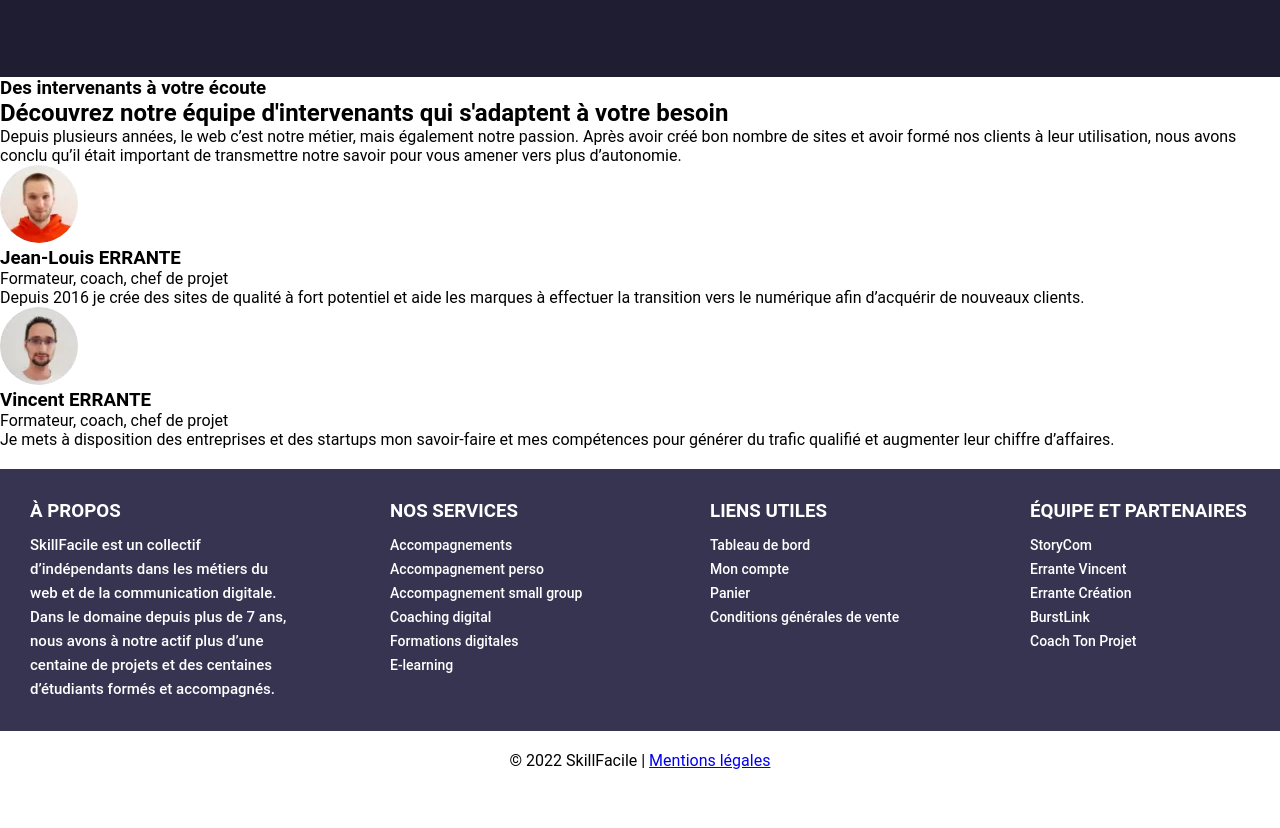
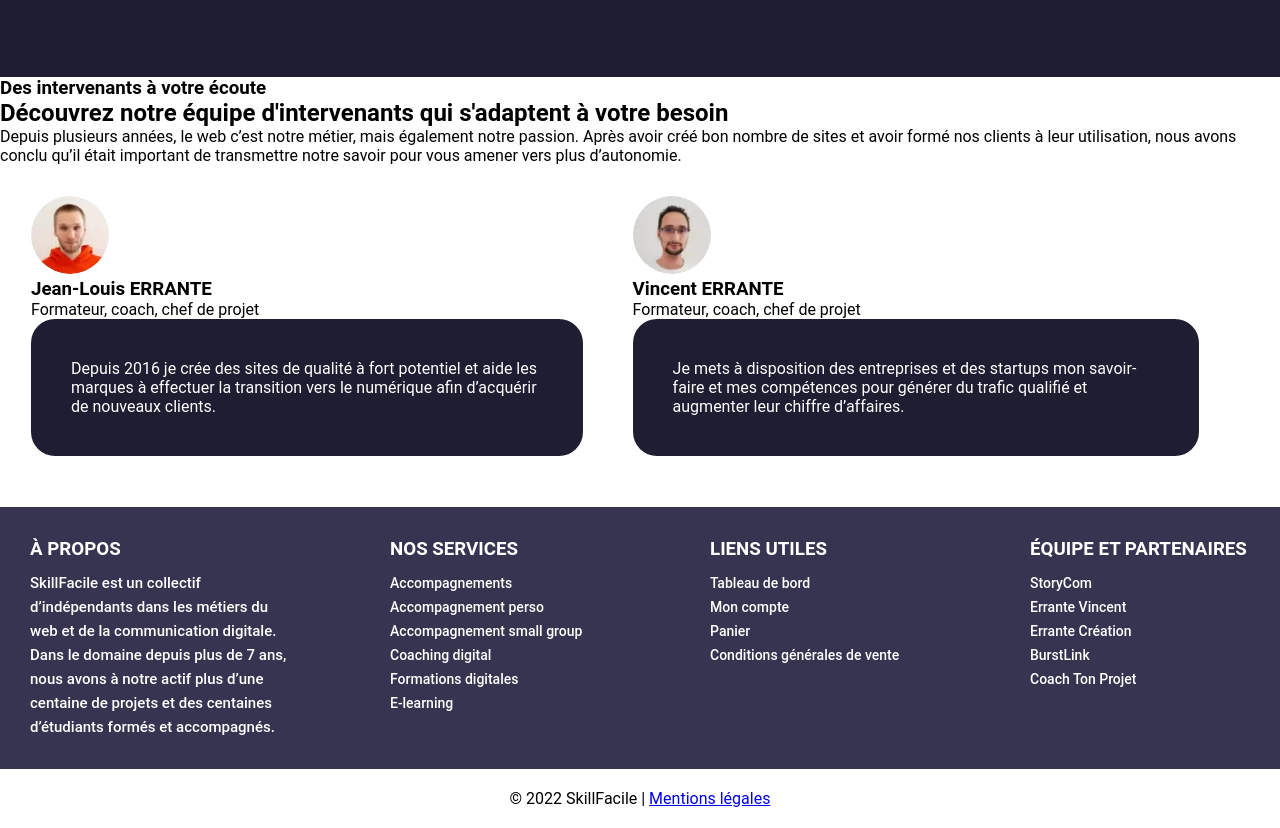
Before and after one commit to MaxCordiau/La_Platforme_HTML-CSS_EXO4, a plain HTML site: page index.html in a window 1280 px wide. Shown: the part 797-1625 px from the top of the page. Before the commit the page ends 1587 px from the top, so only its background shows below. Drawn offline with nearby package versions, Linux system fonts and the light colour scheme.

Commit message:
Fin de session

```diff
--- a/index.html
+++ b/index.html
@@ -91,19 +91,19 @@
             </div>
         </section>
         <!-- Section 3 -->
-        <section>
+        <section id="S3">
             <div>
                 <article>
                     <h1>Des intervenants à votre écoute</h1>
                     <h2>Découvrez notre équipe d'intervenants qui s'adaptent à votre besoin</h2>
                     <p>Depuis plusieurs années, le web c’est notre métier, mais également notre passion. Après avoir créé bon nombre de sites et avoir formé nos clients à leur utilisation, nous avons conclu qu’il était important de transmettre notre savoir pour vous amener vers plus d’autonomie.</p>
                 </article>
-                <div>
+                <div id="S3div">
                     <article>
                         <img src="img/JL.png" alt="JL">
                         <h3>Jean-Louis ERRANTE</h3>
                         <p>Formateur, coach, chef de projet</p>
-                        <div class="S2p">
+                        <div class="S3p">
                             <p>Depuis 2016 je crée des sites de qualité à fort potentiel et aide les marques à effectuer la transition vers le numérique afin d’acquérir de nouveaux clients.</p>
                         </div>
                     </article>
@@ -111,7 +111,7 @@
                         <img src="img/Vincent.png" alt="Vincent">
                         <h3>Vincent ERRANTE</h3>
                         <p>Formateur, coach, chef de projet</p>
-                        <div class="S2p">
+                        <div class="S3p">
                             <p>Je mets à disposition des entreprises et des startups mon savoir-faire et mes compétences pour générer du trafic qualifié et augmenter leur chiffre d’affaires.</p>
                         </div>
                     </article>
--- a/style.css
+++ b/style.css
@@ -267,11 +267,26 @@ nav ul li ul:hover{
     max-width: 100%;
     margin-right: -53px;
 }
+/* Section 3 */
+#S3div{
+    display: grid;
+}
+#S3div{
+    grid-template-columns: repeat(2,1fr);
+    padding: 31px;
+    display: flex;
+    justify-content: space-between;
+}
+#S3div article{
+    justify-content: space-between;
+    margin: auto;
+}
 .S3p{
     background-color: #1e1d31;
     border-radius: 24px;
     padding: 40px;
     color: #fff;
+    margin-right: 50px;
 }
 
 /* Footer */
```
